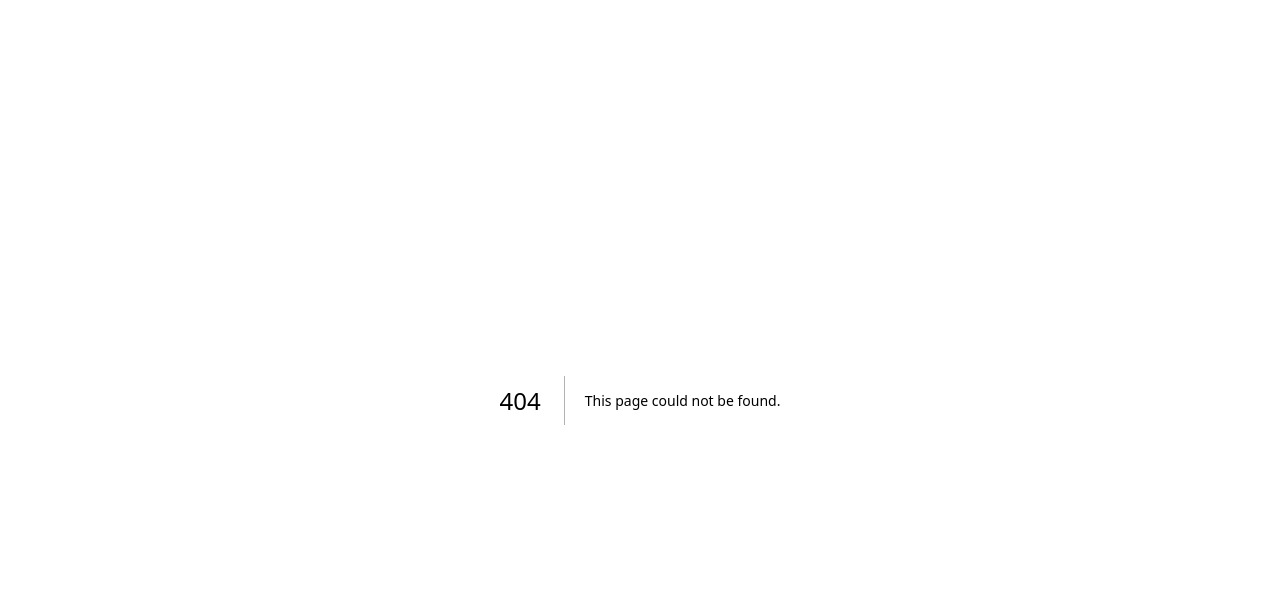
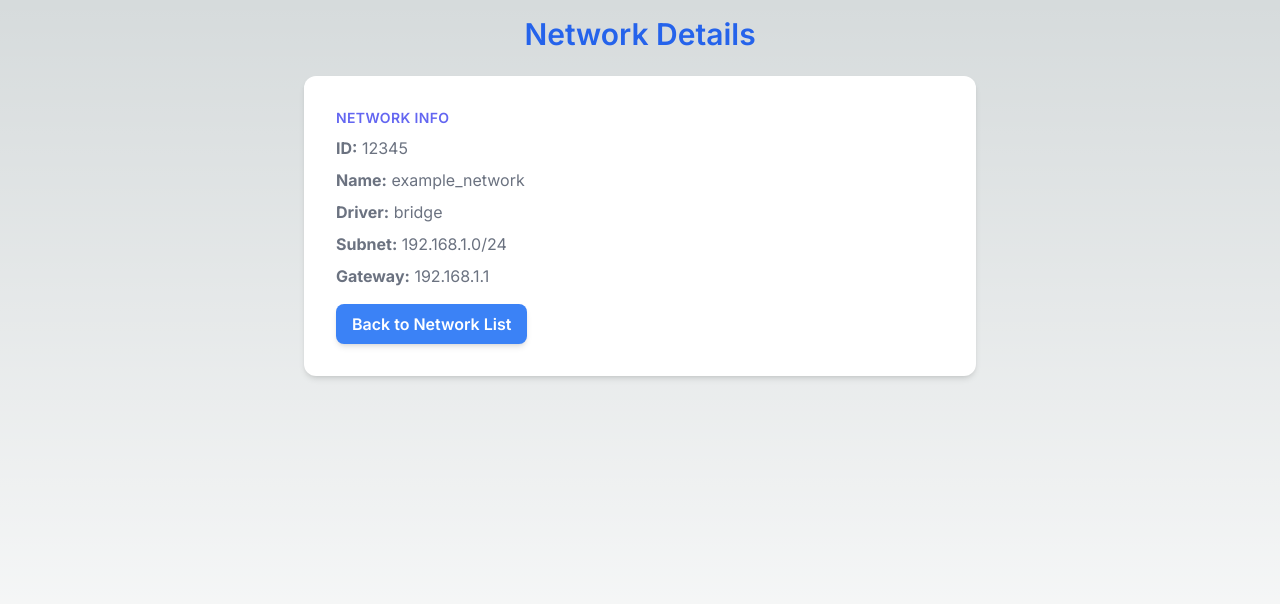
Before and after one commit to yeoniii20/docker_GUI, a Next.js app: page /networks/1 in a window 1280 px wide. Before the commit this address had no page. Shown: the top 604 px of the page. Built offline with nearby package versions, Linux system fonts and the light colour scheme.

Commit message:
feat: create networks detail page

```diff
--- /dev/null
+++ b/src/app/(networks)/networks/[slug]/page.tsx
@@ -0,0 +1,57 @@
+"use client";
+
+import { useRouter } from "next/navigation";
+import React from "react";
+import { NETWORK_DATA } from "../../../../../data/networks";
+
+export default function NetworkDetail({
+  params,
+}: {
+  params: { slug: string };
+}) {
+  const router = useRouter();
+
+  const handleBack = () => {
+    router.push(`/network`);
+  };
+
+  return (
+    <div className="container p-4 mx-auto text-gray-900">
+      <h1 className="mb-6 text-3xl font-semibold text-center text-blue-600">
+        Network Details
+      </h1>
+      <div className="max-w-md mx-auto bg-white rounded-xl shadow-md overflow-hidden md:max-w-2xl">
+        <div className="md:flex">
+          <div className="p-8">
+            <div className="uppercase tracking-wide text-sm text-indigo-500 font-semibold">
+              Network Info
+            </div>
+            <p className="mt-2 text-gray-500">
+              <strong>ID:</strong> {NETWORK_DATA.id}
+            </p>
+            <p className="mt-2 text-gray-500">
+              <strong>Name:</strong> {NETWORK_DATA.name}
+            </p>
+            <p className="mt-2 text-gray-500">
+              <strong>Driver:</strong> {NETWORK_DATA.driver}
+            </p>
+            <p className="mt-2 text-gray-500">
+              <strong>Subnet:</strong> {NETWORK_DATA.subnet}
+            </p>
+            <p className="mt-2 text-gray-500">
+              <strong>Gateway:</strong> {NETWORK_DATA.gateway}
+            </p>
+            <div className="mt-4 flex justify-center">
+              <button
+                onClick={handleBack}
+                className="px-4 py-2 bg-blue-500 text-white font-semibold rounded-lg shadow-md hover:bg-blue-700 focus:outline-none focus:ring-2 focus:ring-blue-400 focus:ring-opacity-75"
+              >
+                Back to Network List
+              </button>
+            </div>
+          </div>
+        </div>
+      </div>
+    </div>
+  );
+}
```
